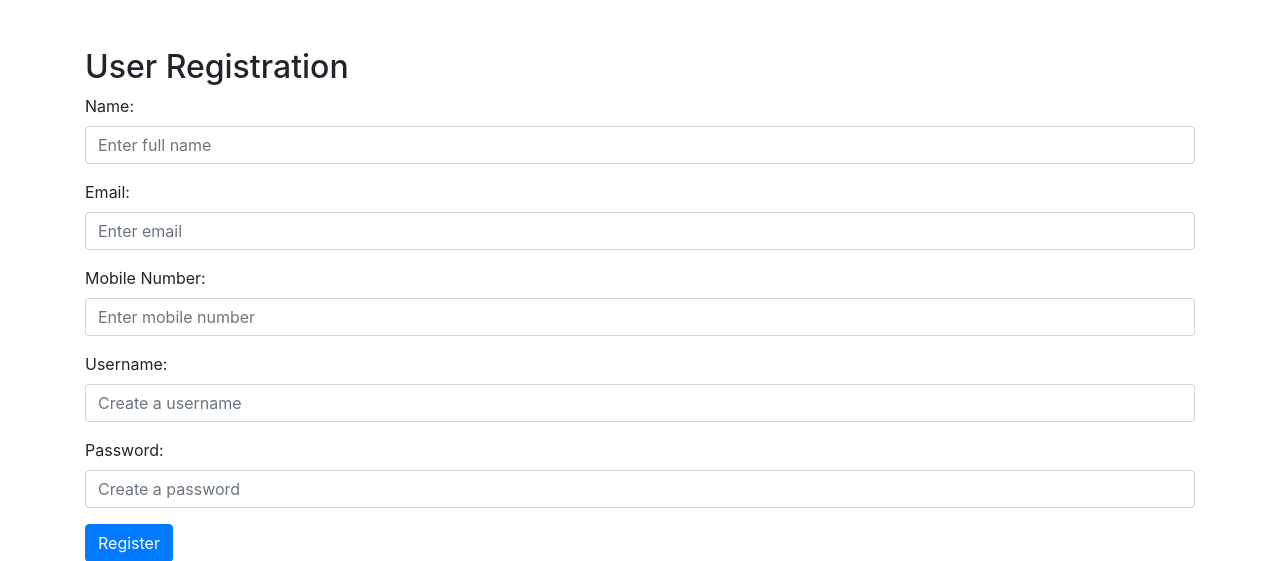
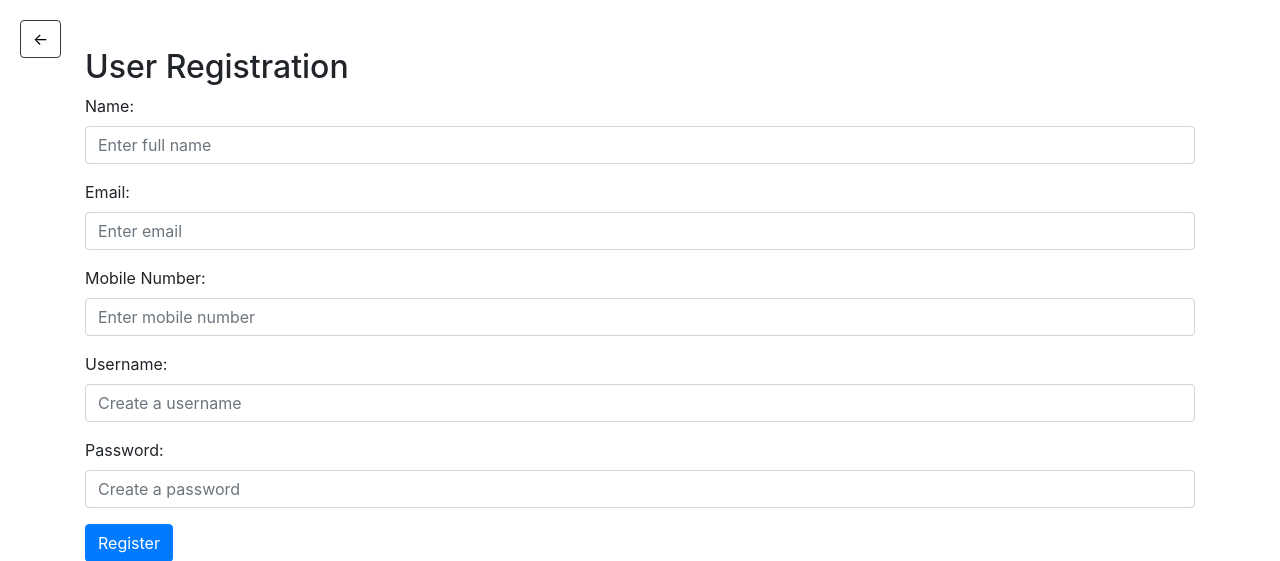
Before and after one commit to Umang7198/E-library, a Flask app: page /register in a window 1280 px wide. Shown: the top 561 px of the page. Run offline with Flask 3, Linux system fonts and the light colour scheme; some libraries are stand-ins or nearby versions.

Commit message:
back button added

```diff
--- a/templates/register.html
+++ b/templates/register.html
@@ -4,8 +4,21 @@
     <meta charset="UTF-8">
     <title>User Registration</title>
     <link href="https://stackpath.bootstrapcdn.com/bootstrap/4.5.2/css/bootstrap.min.css" rel="stylesheet">
+    <style>
+        .back-button {
+            position: absolute;
+            top: 20px;
+            left: 20px;
+            background-color: White; /* Bootstrap dark grey */
+            color: black; /* White text color */
+            border: 1px solid #343a40; /*
+        }
+
+    </style>
 </head>
 <body>
+    <button onclick="history.back();" class="btn btn-light back-button">&#x2190;</button>
+
 <div class="container">
     <h2 class="mt-5">User Registration</h2>
     <form action="/register" method="post">
```
Also changed, not shown: templates/librarian_login.html (+13 -0 lines), templates/user_login.html (+14 -0 lines), instance/library.db.
